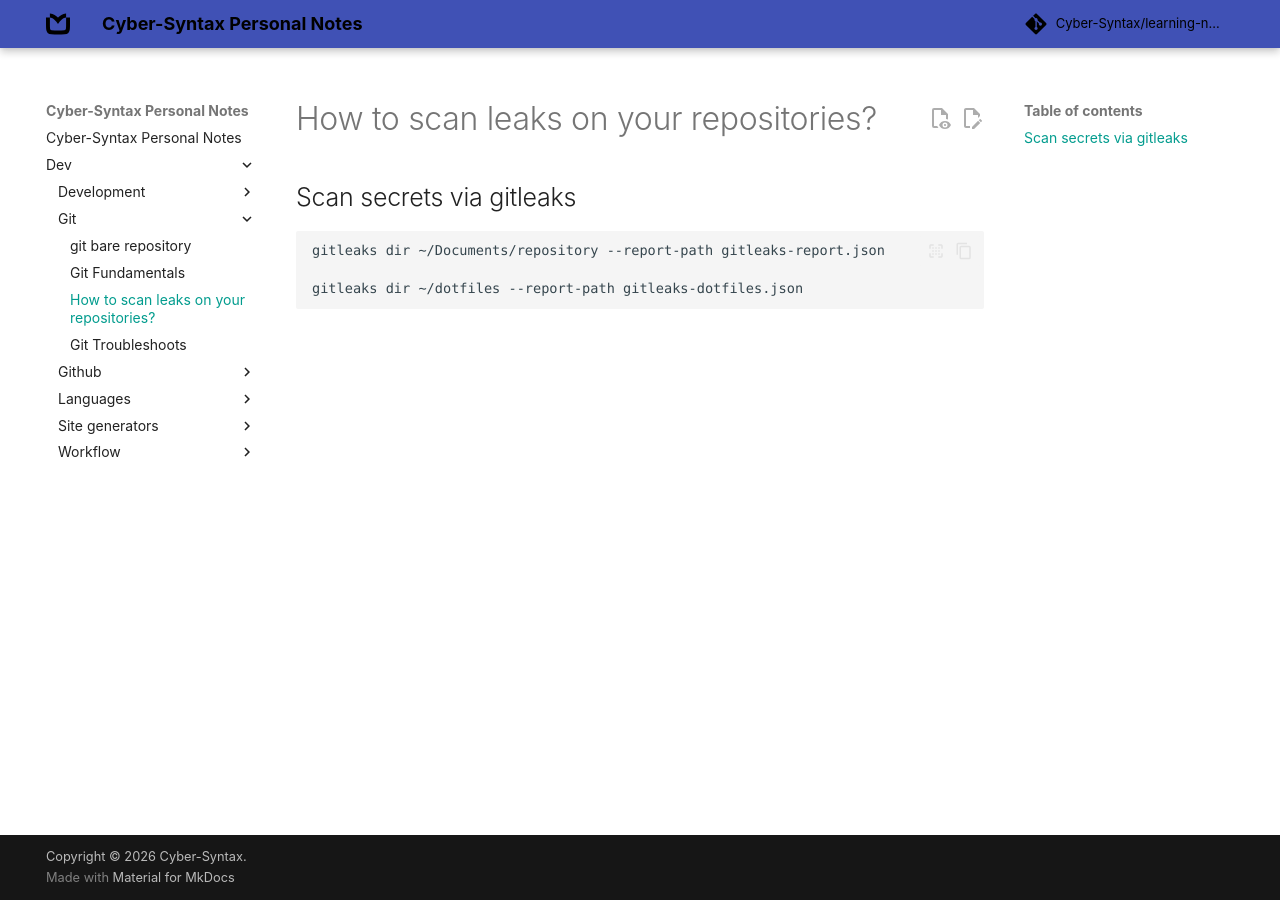
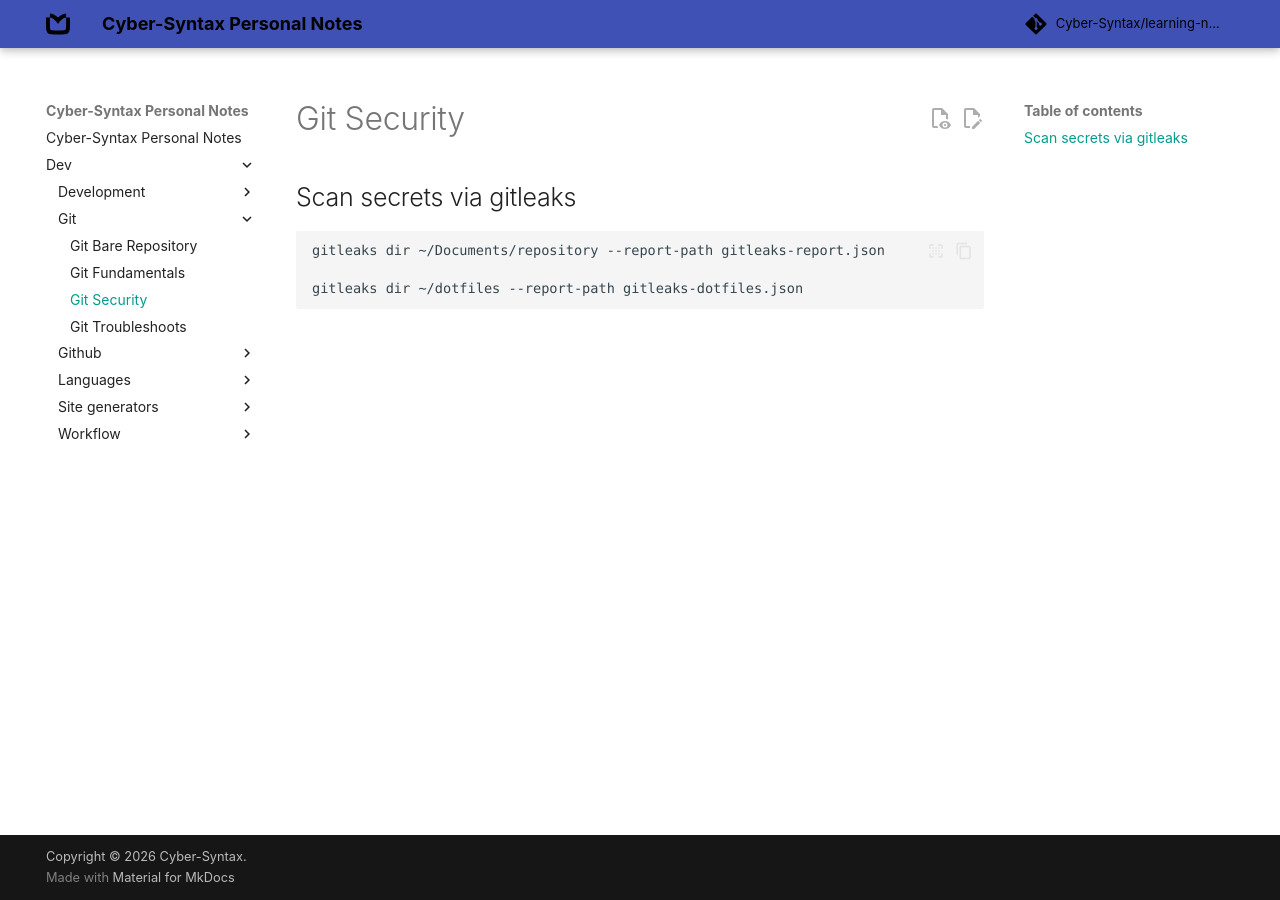
Before and after one commit to Cyber-Syntax/learning-notes, an MkDocs documentation site: the page built from docs/dev/git/git-leaks.md, in a window 1280 px wide. Built offline with MkDocs 1.6.1 and Material for MkDocs 9.7.7, drawn with Linux system fonts in a browser that asks for light colours; some web fonts are replaced; comment, search, counter and statistics services are not loaded.

Commit message:
chore: update front matters

```diff
--- a/docs/dev/git/git-leaks.md
+++ b/docs/dev/git/git-leaks.md
@@ -1,5 +1,6 @@
 ---
-title: How to scan leaks on your repositories?
+sidebar_position: 3
+title: Git Security
 id: git-leaks
 last_update:
   date: 06/06/2025
```
Also changed, not shown: docs/dev/git/bare-repo.md (+2 -2 lines), docs/dev/git/git-how-to.md (+1 -0 lines), docs/dev/git/git-troubleshoots.md (+1 -0 lines).
